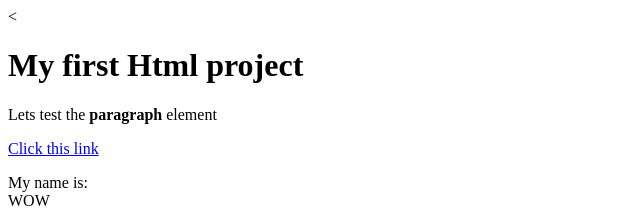
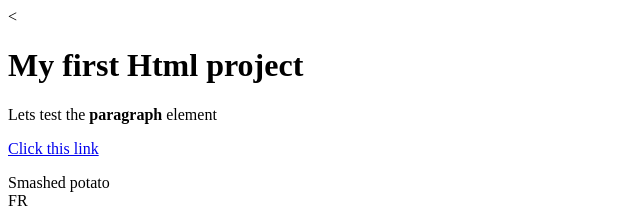
Before and after one commit to LuffyOA/cartoon-hero, a plain HTML site: page test.html in a window 1280 px wide. Shown: the top 223 px of the page, 0-640 px from the left. Drawn offline with Linux system fonts and the light colour scheme.

Commit message:
Update test.html

```diff
--- a/test.html
+++ b/test.html
@@ -7,8 +7,8 @@
       <h1>My first Html project</h1>
       <p>Lets test the <b>paragraph</b> element</p>
       <a href="https://google.com" target="_blank" title="let go to google">Click this link</a>
-      <p> My name is:<br>
-      WOW</p>
+      <p> Smashed potato<br>
+       FR</p>
       <img src="img/cat.jpeg">
 </body>
 </html>
```
